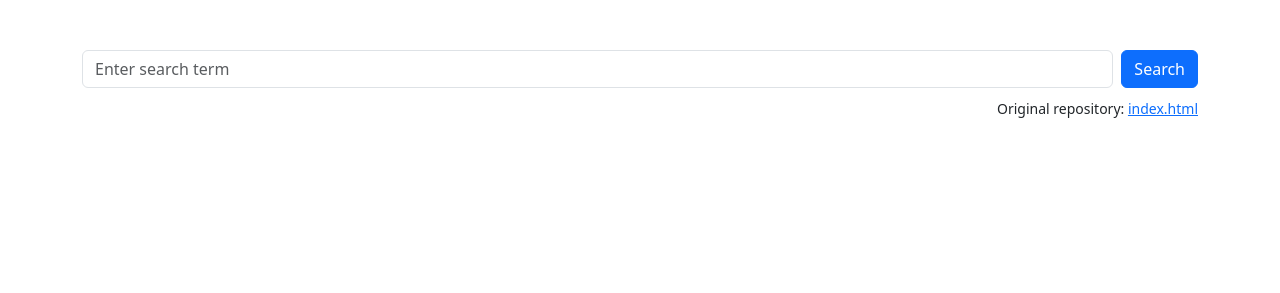
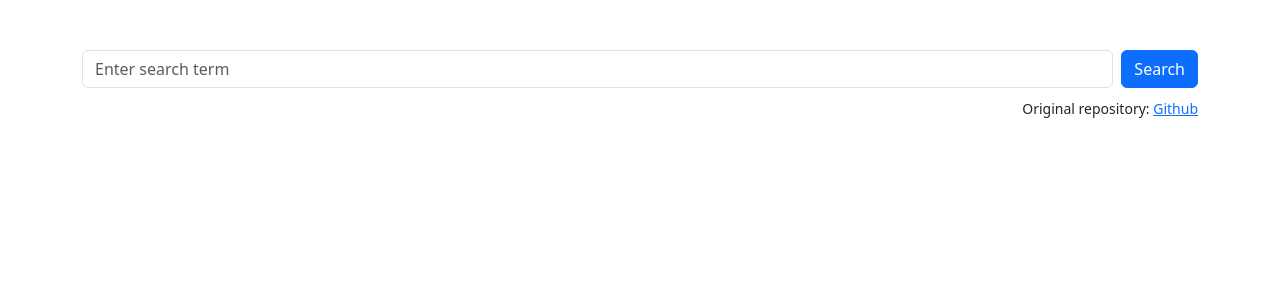
Before and after one commit to Santiago027020/Laika, a Flask app: page / in a window 1280 px wide. Shown: the part 186-479 px from the top of the page. Run offline with Flask 3, Linux system fonts and the light colour scheme; parts of the project's set-up code (start-up, migrations or seed data) failed here and were passed over.

Commit message:
Update index.html

```diff
--- a/templates/index.html
+++ b/templates/index.html
@@ -41,7 +41,7 @@
     </form>
 
     <p class="mb-4 text-end">
-      <small>Original repository: <a href="https://github.com/Santiago027020/Laika/blob/master/templates/index.html" target="_blank">index.html</a></small>
+      <small>Original repository: <a href="https://github.com/Santiago027020/Laika" target="_blank">Github</a></small>
     </p>
 
     {% if resultados %}
```
